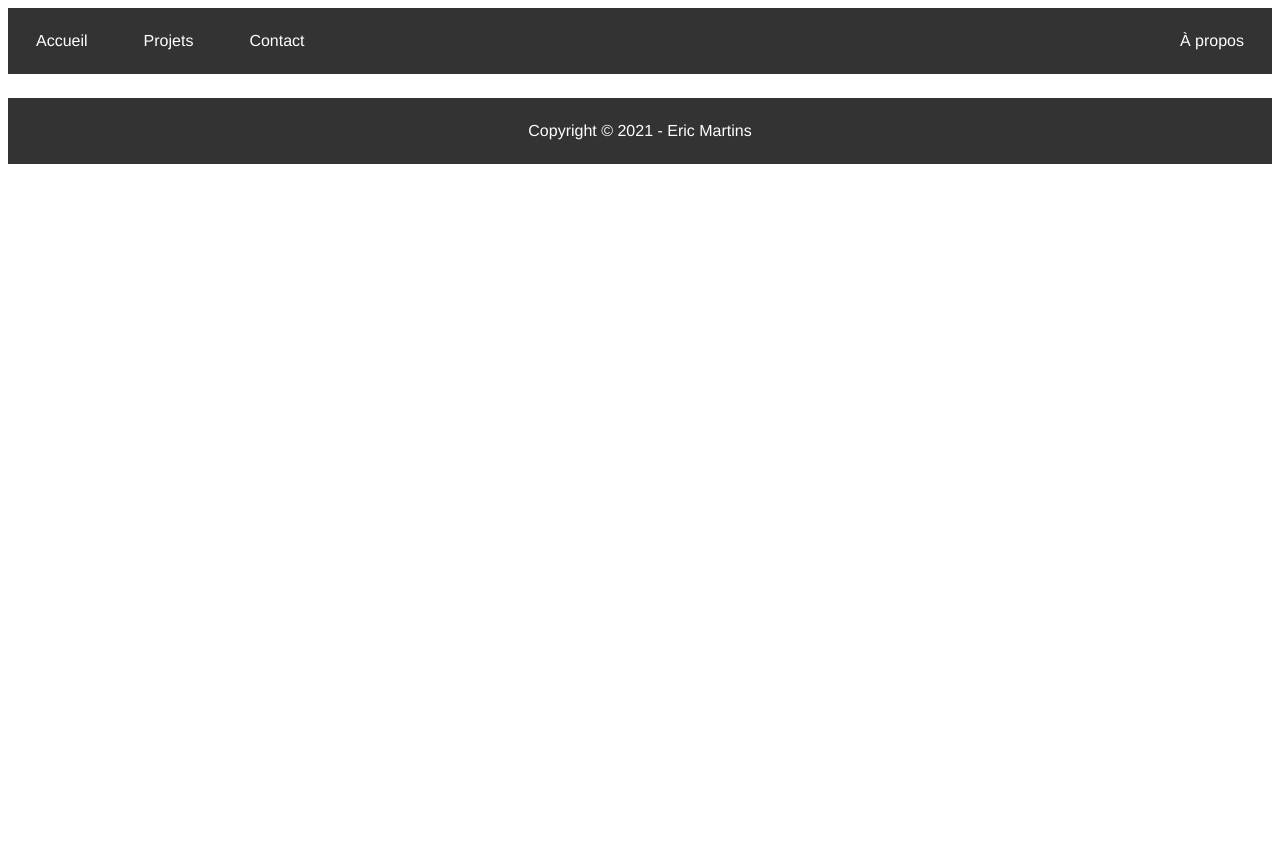
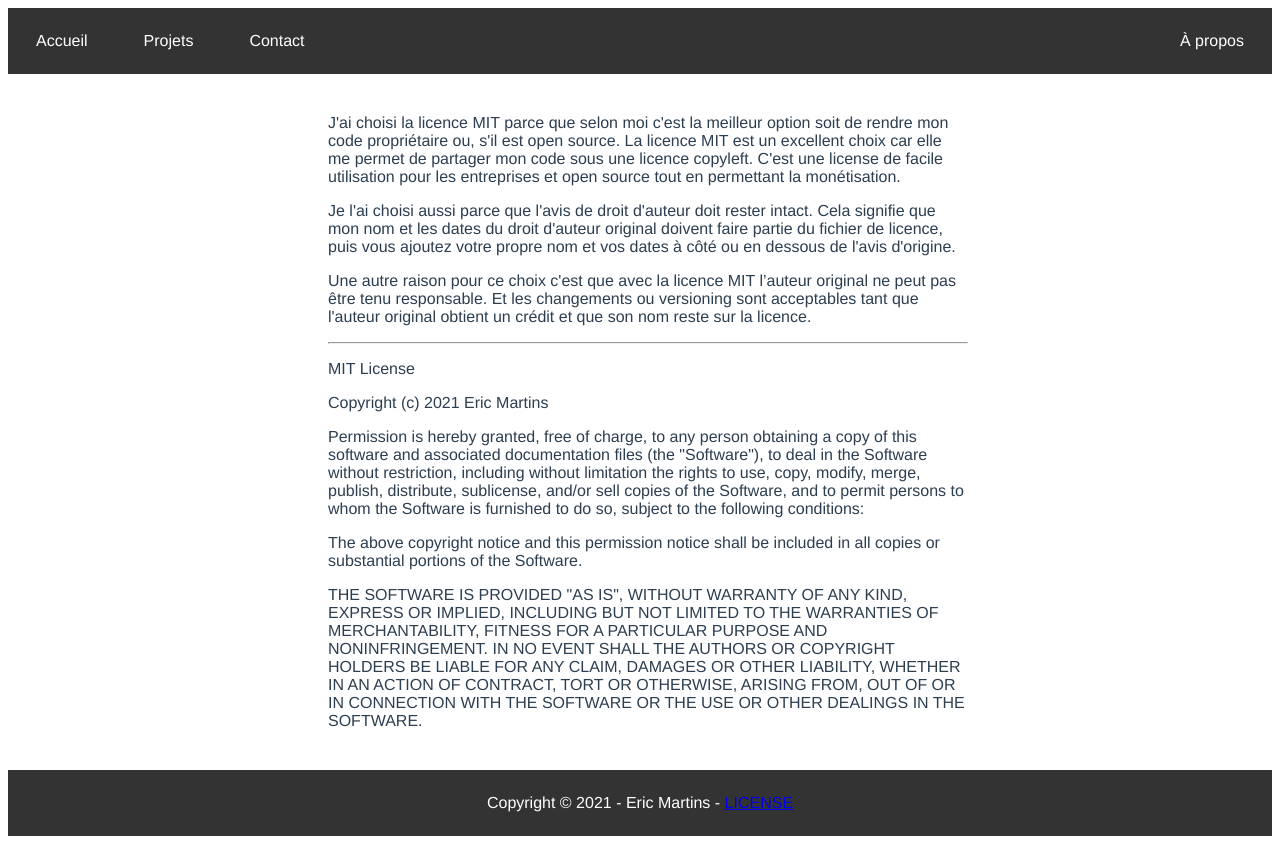
Before and after one commit to martins81-web/1017examen2ericmartins, a Vue app: page /licence in a window 1280 px wide. Before the commit the page ends 800 px from the top, so only its background shows below. Built offline with nearby package versions, Linux system fonts and the light colour scheme.

Commit message:
License
Projet final - Question 3

```diff
--- a/babel.config.js
+++ b/babel.config.js
@@ -3,3 +3,15 @@ module.exports = {
     '@vue/cli-plugin-babel/preset'
   ]
 }
+module.exports = {
+  // ...
+  module: {
+    rules: [
+      // ...
+      {
+        test: /\.md$/,
+        loader: 'vue-loader!vue-md-loader'
+      }
+    ]
+  }
+}
--- a/src/components/Footer.vue
+++ b/src/components/Footer.vue
@@ -2,7 +2,10 @@
 
   <section class="footer">
   <!-- Appel de la directive  -->
-    <div v-mydirective> - {{nom}}  </div>
+    <div v-mydirective> - {{nom}}  -
+    <a href="https://raw.githubusercontent.com/martins81-web/1017examen2ericmartins/master/LICENSE" target="_blank">LICENSE</a>
+
+</div>
 
   </section>
 
@@ -48,4 +51,13 @@
     padding: 24px 28px;
     margin-top: 24px;
   }
+  .a{
+    color: white;
+  }
+  a:active {
+    color: white;
+}
+a:visited {
+    color:white;
+}
 </style>
--- a/src/router/index.js
+++ b/src/router/index.js
@@ -3,6 +3,7 @@ import VueRouter from 'vue-router';
 
 import Accueil from '../views/Accueil.vue';
 import Contact from '../views/Contact.vue';
+import License from '../views/License.vue';
 import Projet from '../views/Projet.vue';
 
 Vue.use(VueRouter);
@@ -29,6 +30,11 @@ const routes = [
     component: Contact
   },
   {
+    path: "/licence",
+    name: "Licence",
+    component: License
+  },
+  {
     path: '/about',
     name: 'About',
     // route level code-splitting
--- /dev/null
+++ b/src/views/License.vue
@@ -0,0 +1,38 @@
+<template lang="html">
+
+  <div class="license">
+    <p>J'ai choisi la licence MIT parce que selon moi c'est la meilleur option soit de rendre mon code propriétaire ou, s'il est open source. La licence MIT est un excellent choix car elle me permet de partager mon code sous une licence copyleft. C'est une license de facile utilisation pour les entreprises et open source tout en permettant la monétisation.</p>
+    <p>Je l'ai choisi aussi parce que l'avis de droit d'auteur doit rester intact. Cela signifie que mon nom et les dates du droit d'auteur original doivent faire partie du fichier de licence, puis vous ajoutez votre propre nom et vos dates à côté ou en dessous de l'avis d'origine.</p>
+    <p>Une autre raison pour ce choix c'est que avec la licence MIT l’auteur original ne peut pas être tenu responsable. Et les changements ou versioning sont acceptables tant que l'auteur original obtient un crédit et que son nom reste sur la licence.</p>
+    <hr />
+    <p>MIT License</p>
+    <p>Copyright (c) 2021 Eric Martins</p>
+    <p>Permission is hereby granted, free of charge, to any person obtaining a copy of this software and associated documentation files (the &quot;Software&quot;), to deal in the Software without restriction, including without limitation the rights to use, copy, modify, merge, publish, distribute, sublicense, and/or sell copies of the Software, and to permit persons to whom the Software is furnished to do so, subject to the following conditions:</p>
+    <p>The above copyright notice and this permission notice shall be included in all copies or substantial portions of the Software.</p>
+    <p>THE SOFTWARE IS PROVIDED &quot;AS IS&quot;, WITHOUT WARRANTY OF ANY KIND, EXPRESS OR IMPLIED, INCLUDING BUT NOT LIMITED TO THE WARRANTIES OF MERCHANTABILITY, FITNESS FOR A PARTICULAR PURPOSE AND NONINFRINGEMENT. IN NO EVENT SHALL THE AUTHORS OR COPYRIGHT HOLDERS BE LIABLE FOR ANY CLAIM, DAMAGES OR OTHER LIABILITY, WHETHER IN AN ACTION OF CONTRACT, TORT OR OTHERWISE, ARISING FROM, OUT OF OR IN CONNECTION WITH THE SOFTWARE OR THE USE OR OTHER DEALINGS IN THE SOFTWARE.</p>
+  </div>
+</template>
+
+<script lang="js">
+
+
+
+   export default {
+       data() {
+           return {
+           };
+       },
+
+   }
+
+</script>
+
+<style scoped >
+  .license {
+    text-align: left;
+    width: 50vw;
+    margin-left: 25vw;
+    margin-top: 5vh;
+    margin-bottom: 5vh
+  }
+</style>
```
Also changed, not shown: package.json (+10 -1 lines), 2 other files (tests, documents, lock files or other folders).
